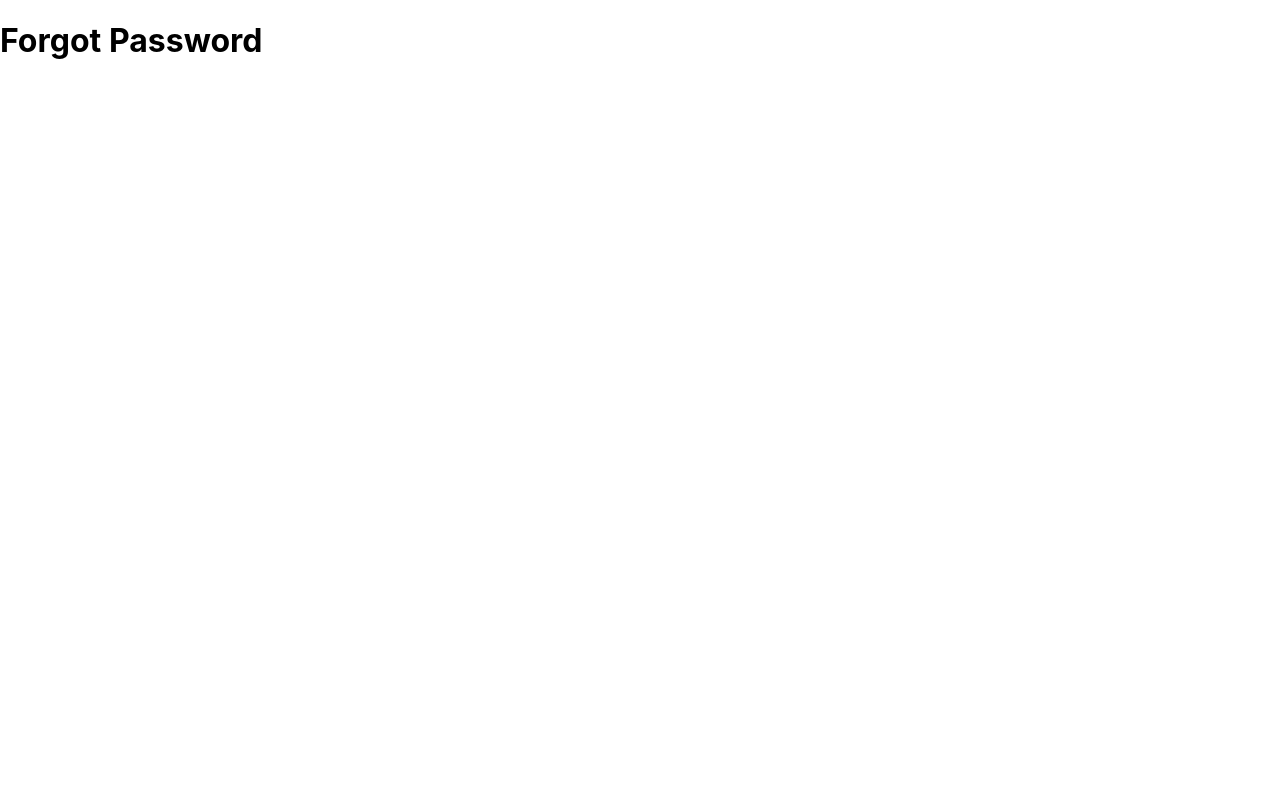
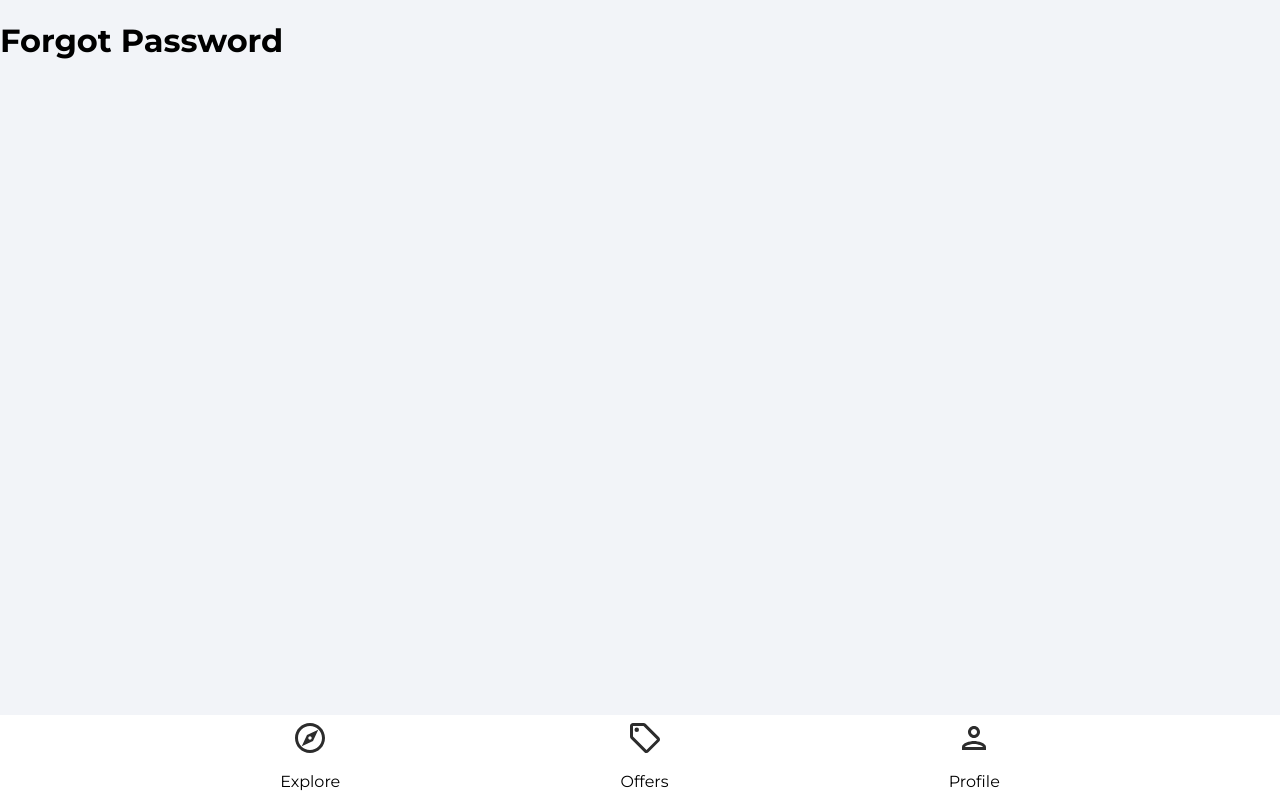
Before and after one commit to anoj-kt/homely, a React (Create React App) app: page /forgot-password in a window 1280 px wide. Built offline with nearby package versions, Linux system fonts and the light colour scheme.

Commit message:
Added css style to navbar

```diff
--- a/src/App.js
+++ b/src/App.js
@@ -1,5 +1,6 @@
 import { BrowserRouter as Router, Routes, Route } from 'react-router-dom';
 
+import Navbar from './components/Navbar';
 import Explore from './pages/Explore'
 import Offers from './pages/Offers'
 import Profile from './pages/Profile'
@@ -19,6 +20,7 @@ function App() {
         <Route path="/sign-up" element={<SignUp/>}></Route>
         <Route path="/forgot-password" element={<ForgotPassword/>}></Route>
       </Routes>
+      <Navbar/>
     </Router>
     </>
   );
--- a/src/index.css
+++ b/src/index.css
@@ -1,13 +1,61 @@
-body {
-  margin: 0;
-  font-family: -apple-system, BlinkMacSystemFont, 'Segoe UI', 'Roboto', 'Oxygen',
-    'Ubuntu', 'Cantarell', 'Fira Sans', 'Droid Sans', 'Helvetica Neue',
-    sans-serif;
-  -webkit-font-smoothing: antialiased;
-  -moz-osx-font-smoothing: grayscale;
+@import url('https://fonts.googleapis.com/css2?family=Montserrat:wght@200;300;400;500;600;700;800;900&display=swap');
+* {
+  box-sizing: border-box;
 }
 
-code {
-  font-family: source-code-pro, Menlo, Monaco, Consolas, 'Courier New',
-    monospace;
+html::-webkit-scrollbar {
+  display: none;
 }
+
+body {
+  font-family: 'Montserrat', sans-serif;
+  background-color: #f2f4f8;
+  margin: 0;
+  box-sizing: border-box;
+}
+
+a {
+  text-decoration: none;
+  display: block;
+  color: #000000;
+}
+
+button {
+  outline: none;
+  border: none;
+}
+
+/* =========================NAVBAR========================= */
+.navbar__container {
+  position: fixed;
+  left: 0;
+  bottom: 0;
+  right: 0;
+  height: 85px;
+  background-color: #ffffff;
+  z-index: 1000;
+  display: flex;
+  justify-content: center;
+  align-items: center;
+}
+
+.navbar__nav {
+  width: 100%;
+  margin-top: 0.75rem;
+  overflow-y: hidden;
+}
+
+.navbar__items {
+  margin: 0;
+  padding: 0;
+  display: flex;
+  justify-content: space-evenly;
+  align-items: center;
+}
+
+.navbar__item {
+  cursor: pointer;
+  display: flex;
+  flex-direction: column;
+  align-items: center;
+}
```
